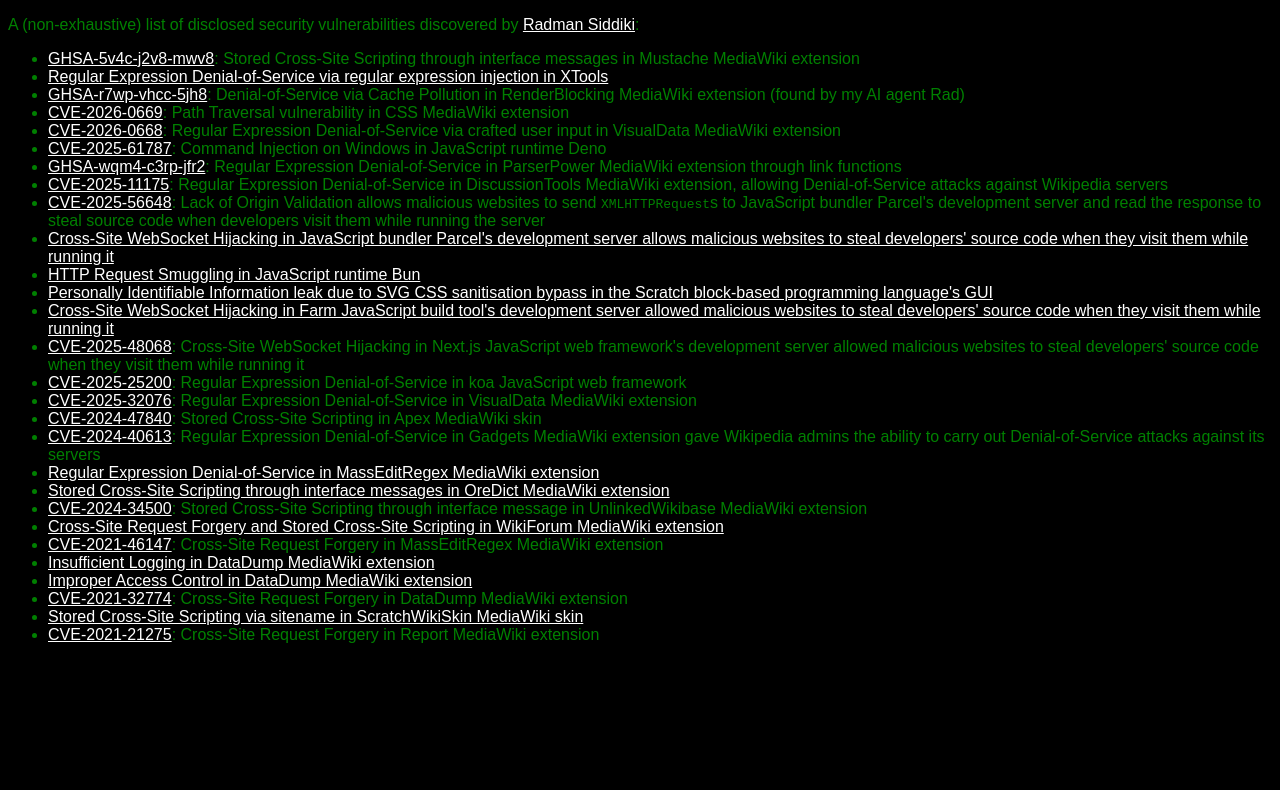
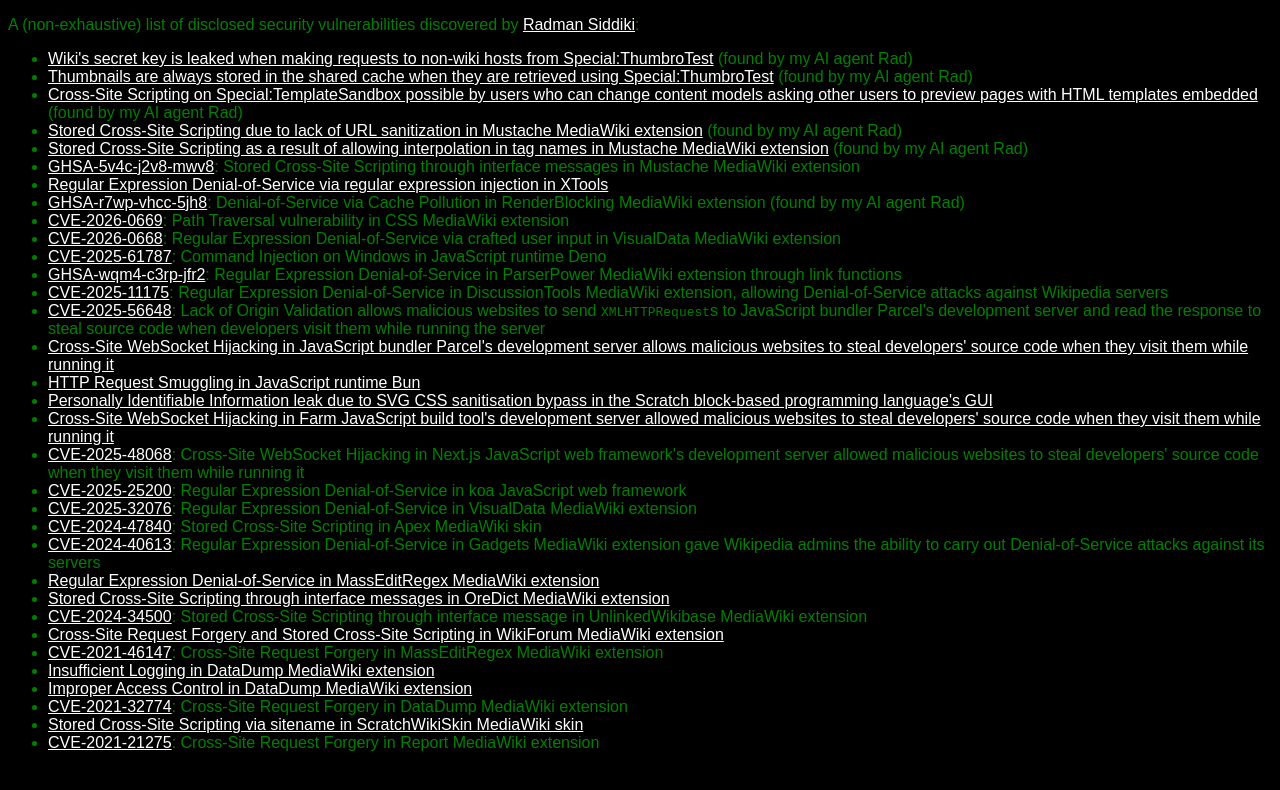
Before and after one commit to R4356th/r4356th.github.io, a plain HTML site: page vulns.html in a window 1280 px wide. Drawn offline with Linux system fonts and the light colour scheme.

Commit message:
Add four more

```diff
--- a/vulns.html
+++ b/vulns.html
@@ -14,6 +14,11 @@
     A (non-exhaustive) list of disclosed security vulnerabilities discovered by <a href="https://github.com/R4356th">Radman Siddiki</a>:
   </p>
    <ul>
+     <li><a href="https://github.com/StarCitizenTools/mediawiki-extensions-Thumbro/security/advisories/GHSA-mxf8-xvc2-9hqq">Wiki's secret key is leaked when making requests to non-wiki hosts from Special:ThumbroTest</a> (found by my AI agent Rad)</li>
+     <li><a href="https://github.com/StarCitizenTools/mediawiki-extensions-Thumbro/security/advisories/GHSA-fghh-92r9-4jg5">Thumbnails are always stored in the shared cache when they are retrieved using Special:ThumbroTest</a> (found by my AI agent Rad)</li>
+     <li><a href="https://github.com/lihaohong6/Mustache/commit/6b674e82400cfa4df0c5788def2beeb7231fe0ed">Cross-Site Scripting on Special:TemplateSandbox possible by users who can change content models asking other users to preview pages with HTML templates embedded</a> (found by my AI agent Rad)</li>
+     <li><a href="https://github.com/lihaohong6/Mustache/commit/069f13c98c6a9185b043f65ddf931b141dcd1368">Stored Cross-Site Scripting due to lack of URL sanitization in Mustache MediaWiki extension</a> (found by my AI agent Rad)</li>
+     <li><a href="https://github.com/lihaohong6/Mustache/commit/069f13c98c6a9185b043f65ddf931b141dcd1368">Stored Cross-Site Scripting as a result of allowing interpolation in tag names in Mustache MediaWiki extension</a> (found by my AI agent Rad)</li>
      <li><a href="https://github.com/lihaohong6/Mustache/security/advisories/GHSA-5v4c-j2v8-mwv8">GHSA-5v4c-j2v8-mwv8</a>: Stored Cross-Site Scripting through interface messages in Mustache MediaWiki extension</li>
      <li><a href="https://phabricator.wikimedia.org/T414901">Regular Expression Denial-of-Service via regular expression injection in XTools</a></li>
      <li><a href="https://github.com/lihaohong6/RenderBlocking/security/advisories/GHSA-r7wp-vhcc-5jh8">GHSA-r7wp-vhcc-5jh8</a>: Denial-of-Service via Cache Pollution in RenderBlocking MediaWiki extension (found by my AI agent Rad)</li>
```
